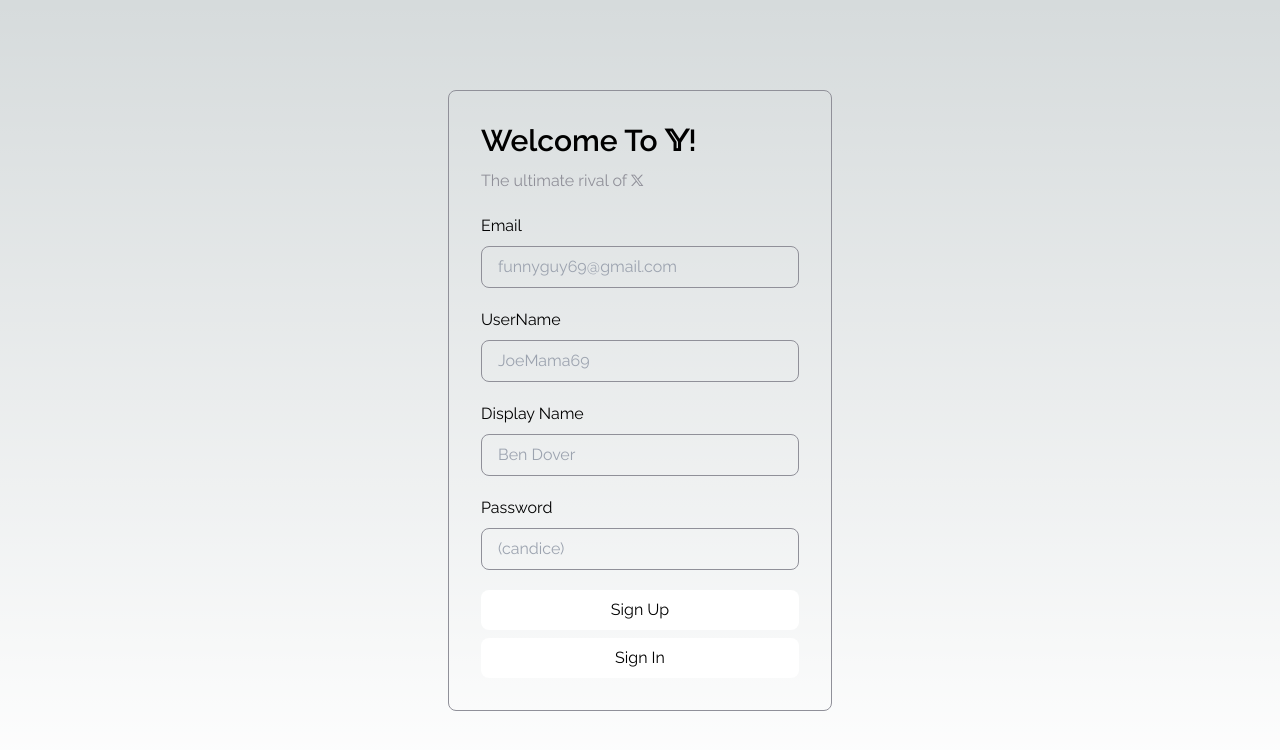
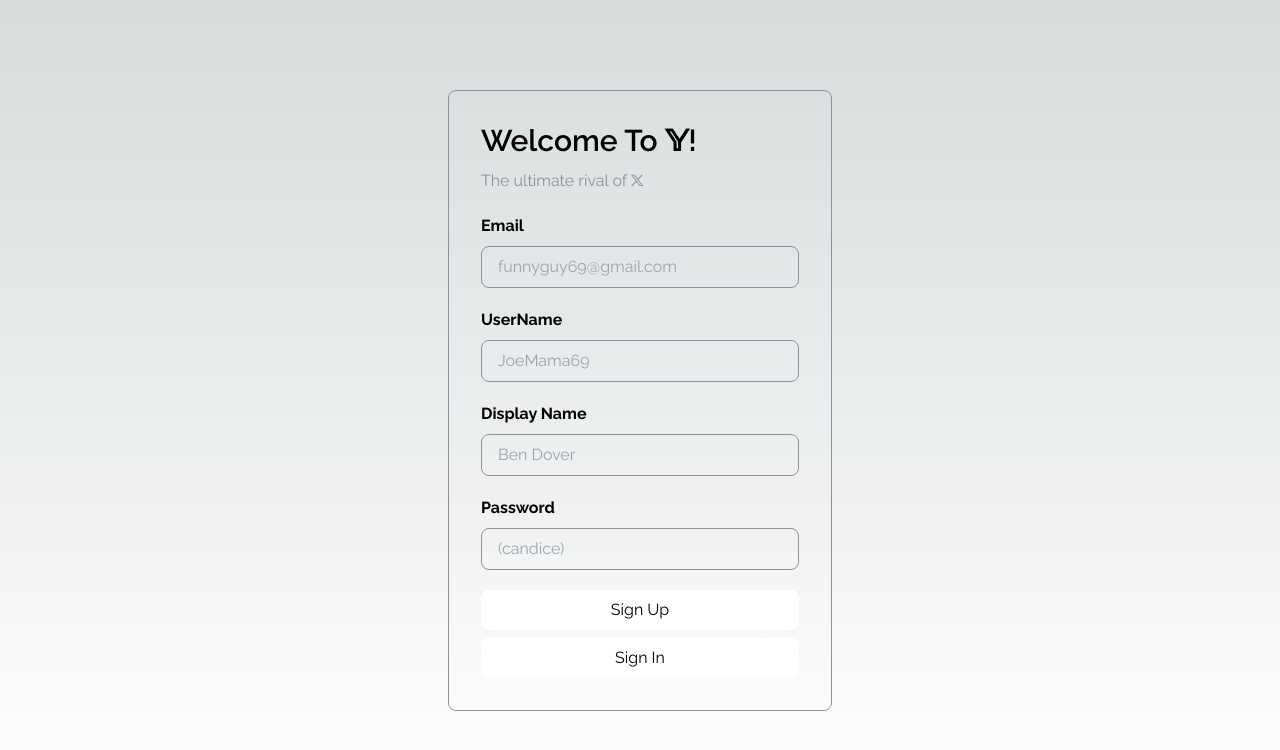
Before and after one commit to YARE0909/kzilla-internal-hackathon, a Next.js app: page /signUp in a window 1280 px wide. Shown: the top 750 px of the page. Built offline with nearby package versions, Linux system fonts and the light colour scheme.

Commit message:
:lipstick: Few UI updates

```diff
--- a/pages/api/getPosts.ts
+++ b/pages/api/getPosts.ts
@@ -23,7 +23,6 @@ export default async function handler(
         const posts = response;
         res.status(200).json(posts.reverse());
     } catch (e) {
-        console.log(e);
         res.status(500).json({error: e})
     }
 }
--- a/pages/api/getUserData.ts
+++ b/pages/api/getUserData.ts
@@ -23,7 +23,6 @@ export default async function handler(
         });
         res.status(200).json(response);
     } catch (e) {
-        console.log(e);
         res.status(500).json({error: e})
     }
 
--- a/pages/index.tsx
+++ b/pages/index.tsx
@@ -51,7 +51,6 @@ export default function Home({user, posts}: any) {
 
 export const getServerSideProps: GetServerSideProps = async (ctx) => {
     const cookies = nookies.get(ctx)
-    console.log({cookies});
     if (!cookies.token || cookies.token === "null" || cookies.token === "undefined") {
         return {
             redirect: {
--- a/pages/post.tsx
+++ b/pages/post.tsx
@@ -49,12 +49,14 @@ export default function Post() {
             </div>
             <div className={"w-full h-full p-8 flex flex-col gap-10"}>
                 <div className={"flex flex-col gap-2"}>
-                    <h1 className={"text-4xl md:text-7xl font-semibold"}>New tYeet</h1>
-                    <h1 className={"text-[#909099] md:ml-1"}>tYeet something dank to the world</h1>
+                    <h1 className={"text-4xl md:text-7xl font-semibold"}>New t<span
+                        className={"font-specialAlphabet"}>Y</span>eet</h1>
+                    <h1 className={"text-[#909099] md:ml-1"}>t<span
+                        className={"font-specialAlphabet"}>Y</span>eet something dank to the world</h1>
                 </div>
                 <form className={"w-full md:w-1/2 flex flex-col gap-5"} onSubmit={handleSubmit}>
                     <div className={"flex flex-col gap-2"}>
-                        <label htmlFor="title">Title</label>
+                        <label className={"font-bold"} htmlFor="title">Title</label>
                         <input
                             className={"text-white px-4 py-2 outline-0 bg-transparent"}
                             required={true}
@@ -63,7 +65,7 @@ export default function Post() {
                             onChange={(e) => setTitle(e.target.value)}/>
                     </div>
                     <div className={"flex flex-col gap-2"}>
-                        <label htmlFor="content">Content</label>
+                        <label className={"font-bold"} htmlFor="content">Content</label>
                         <textarea
                             className={"text-white px-4 py-2 outline-0 bg-transparent w-full h-auto resize-none"}
                             required={true}
--- a/pages/signIn.tsx
+++ b/pages/signIn.tsx
@@ -45,7 +45,7 @@ export default function SignIn() {
                         className={"font-specialAlphabet"}>Y</span></h1>
                 </div>
                 <div className={"flex flex-col gap-2"}>
-                    <label htmlFor="email">Email</label>
+                    <label className={"font-bold"} htmlFor="email">Email</label>
                     <input className={"text-white px-4 py-2 border-[1px] border-[#909099] rounded-lg bg-transparent"}
                            required={true}
                            placeholder={"funnyguy69@gmail.com"}
@@ -53,7 +53,7 @@ export default function SignIn() {
                            onChange={(e) => setEmail(e.target.value)}/>
                 </div>
                 <div className={"flex flex-col gap-2"}>
-                    <label htmlFor="password">Password</label>
+                    <label className={"font-bold"} htmlFor="password">Password</label>
                     <input className={"text-white px-4 py-2 border-[1px] border-[#909099] rounded-lg bg-transparent"}
                            required={true}
                            type="password" id="password" value={password}
--- a/pages/signUp.tsx
+++ b/pages/signUp.tsx
@@ -38,7 +38,7 @@ export default function SignIn() {
                         className={"font-specialAlphabet"}>X</span></h1>
                 </div>
                 <div className={"flex flex-col gap-2"}>
-                    <label htmlFor="email">Email</label>
+                    <label className={"font-bold"} htmlFor="email">Email</label>
                     <input className={"text-white px-4 py-2 border-[1px] border-[#909099] rounded-lg bg-transparent"}
                            required={true}
                            placeholder={"funnyguy69@gmail.com"}
@@ -46,23 +46,23 @@ export default function SignIn() {
                            onChange={(e) => setEmail(e.target.value)}/>
                 </div>
                 <div className={"flex flex-col gap-2"}>
-                    <label htmlFor="email">UserName</label>
+                    <label className={"font-bold"} htmlFor="userName">UserName</label>
                     <input className={"text-white px-4 py-2 border-[1px] border-[#909099] rounded-lg bg-transparent"}
                            required={true}
                            placeholder={"JoeMama69"}
-                           type="text" id="email" value={userName}
+                           type="text" id="userName" value={userName}
                            onChange={(e) => setUserName(e.target.value)}/>
                 </div>
                 <div className={"flex flex-col gap-2"}>
-                    <label htmlFor="email">Display Name</label>
+                    <label className={"font-bold"} htmlFor="displayName">Display Name</label>
                     <input className={"text-white px-4 py-2 border-[1px] border-[#909099] rounded-lg bg-transparent"}
                            required={true}
                            placeholder={"Ben Dover"}
-                           type="text" id="email" value={displayName}
+                           type="text" id="displayName" value={displayName}
                            onChange={(e) => setDisplayName(e.target.value)}/>
                 </div>
                 <div className={"flex flex-col gap-2"}>
-                    <label htmlFor="password">Password</label>
+                    <label className={"font-bold"} htmlFor="password">Password</label>
                     <input className={"text-white px-4 py-2 border-[1px] border-[#909099] rounded-lg bg-transparent"}
                            required={true}
                            type="password" id="password" value={password}
```
